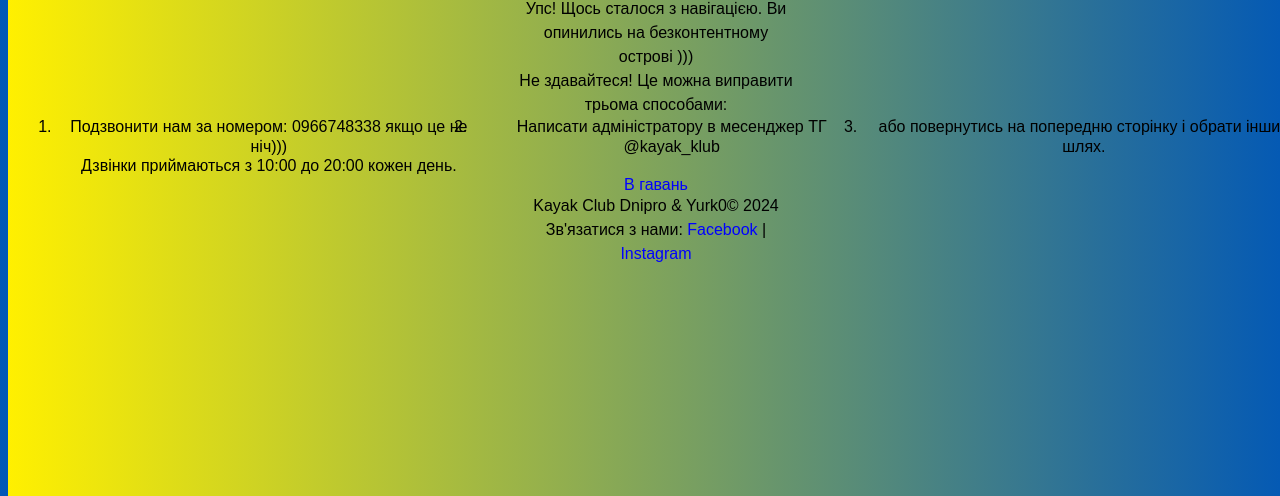
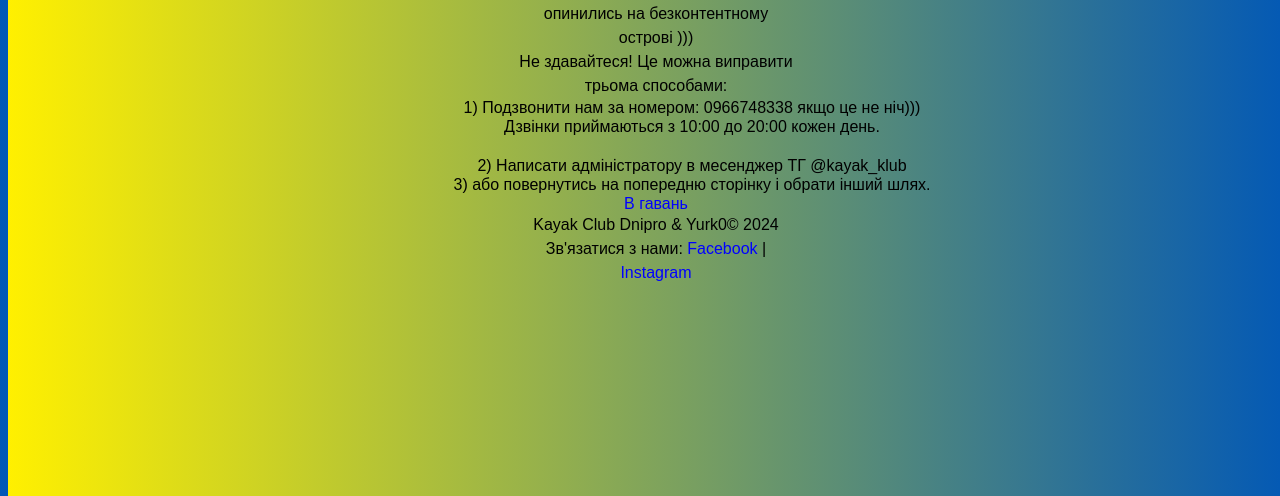
Before and after one commit to Yurij-Bielousov-Dnepr/Clean_KCD, a website built with webpack: page 404.html in a window 1280 px wide. Shown: the part 328-824 px from the top of the page. Built offline with nearby package versions, Linux system fonts and the light colour scheme.

Commit message:
22-03 Чистий хтмл 1 коміт стилизация

```diff
--- a/404.html
+++ b/404.html
@@ -70,22 +70,24 @@
       <p>
         Не здавайтеся! Це можна виправити трьома способами:
       </p>
-      <style>
-.centered-list {
-  display: flex;
-  justify-content: center;
+<style>
+.numbered-list {
+  counter-reset: my-counter;
 }
 
-.centered-list li {
-  padding-left: 10px;
+.numbered-list li {
+  counter-increment: my-counter;
+  position: relative;
+  list-style-type: none;
+  padding-left: 2em;
 }
 </style>
-      <ol class="centered-list">
+      <ol class="numbered-list">
 
-        <li>Подзвонити нам за номером: 0966748338 якщо це не ніч))) <br>
-          Дзвінки приймаються з 10:00 до 20:00 кожен день.</li>
-        <li>Написати адміністратору в месенджер ТГ @kayak_klub</li>
-        <li>або повернутись на попередню сторінку і обрати інший шлях.</li>
+        <li>1) Подзвонити нам за номером: 0966748338 якщо це не ніч))) <br>
+          Дзвінки приймаються з 10:00 до 20:00 кожен день.</li><br>
+        <li>2) Написати адміністратору в месенджер ТГ @kayak_klub<br></li>
+        <li>3) або повернутись на попередню сторінку і обрати інший шлях.<br></li>
       </ol>
       <a href="index.html" class="button">В гавань</a>
     </section>
```
Also changed, not shown: Social_Projects.html (+23 -10 lines).
